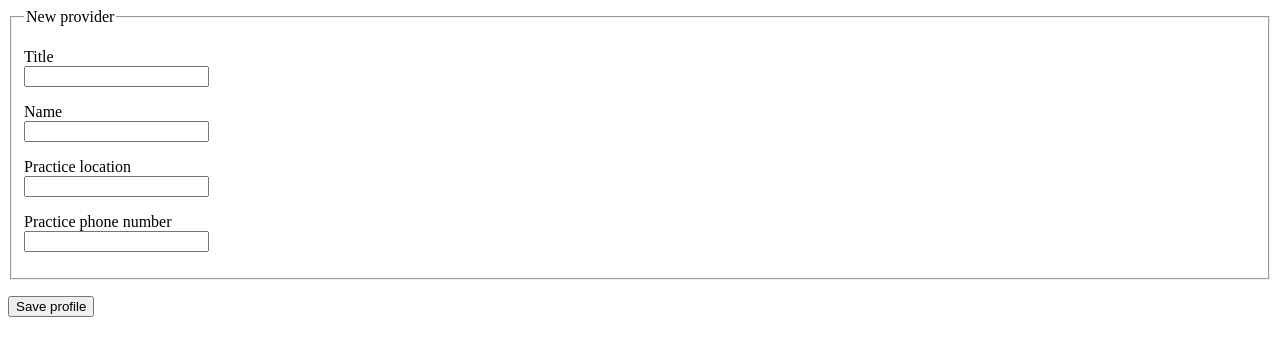
After one commit to aevans1910/health-map, a Flask app: page /providers/new in a window 1280 px wide. The commit adds this page. Shown: the top 356 px of the page. Run offline with Flask 2, Linux system fonts and the light colour scheme.

Commit message:
[add] new provider profiles

```diff
--- a/app.py
+++ b/app.py
@@ -1,4 +1,4 @@
-from flask import Flask, render_template
+from flask import Flask, render_template, request, redirect, url_for
 from pymongo import MongoClient
 
 client = MongoClient()
@@ -18,5 +18,22 @@ def providers_index():
     """Show all providers"""
     return render_template ('providers_index.html', providers=providers.find())
 
+@app.route('/providers/new')
+def providers_new():
+    """List a new provider"""
+    return render_template('providers_new.html')
+
+@app.route('/providers', methods=['POST'])
+def providers_submit():
+    """Submit a new provider profile"""
+    provider = {
+        'title' : request.form.get('title'),
+        'name' : request.form.get('name'),
+        'location' : request.form.get('location'),
+        'phone' : request.form.get('phone')
+    }
+    providers.insert_one(provider)
+    return redirect(url_for('providers_index'))
+
 if __name__ == '__main__':
     app.run(debug=True)
--- a/templates/providers_index.html
+++ b/templates/providers_index.html
@@ -3,6 +3,9 @@
 
 {% block content %}
     <h1>Providers</h1>
+
+    <a href='/providers/new'>New provider</a>
+
     {% for provider in providers %}
         <h2>{{ provider.title }}</h2>
         <small>{{ provider.name }}</small>
--- /dev/null
+++ b/templates/providers_new.html
@@ -0,0 +1,32 @@
+<!-- templates/providers_new.html -->
+{% extends 'base.html' %}
+
+{% block content %}
+<form method='POST' action='/providers'>
+    <fieldset>
+        <legend>New provider</legend>
+        <!-- TITLE -->
+        <p>
+            <label for='title'>Title</label><br>
+            <input type='text' name='title' />
+        </p>
+        <p>
+            <label for='name'>Name</label><br>
+            <input type='text' name='name' />
+        </p>
+        <p>
+            <label for='location'>Practice location</label><br>
+            <input type='text' name='location' />
+        </p>
+        <p>
+            <label for='phone'>Practice phone number</label><br>
+            <input type='text' name='phone' />
+        </p>
+    </fieldset>
+
+    <!-- BUTTON -->
+    <p>
+        <button type='submit'>Save profile</button>
+    </p>
+</form>
+{% endblock %}
```
